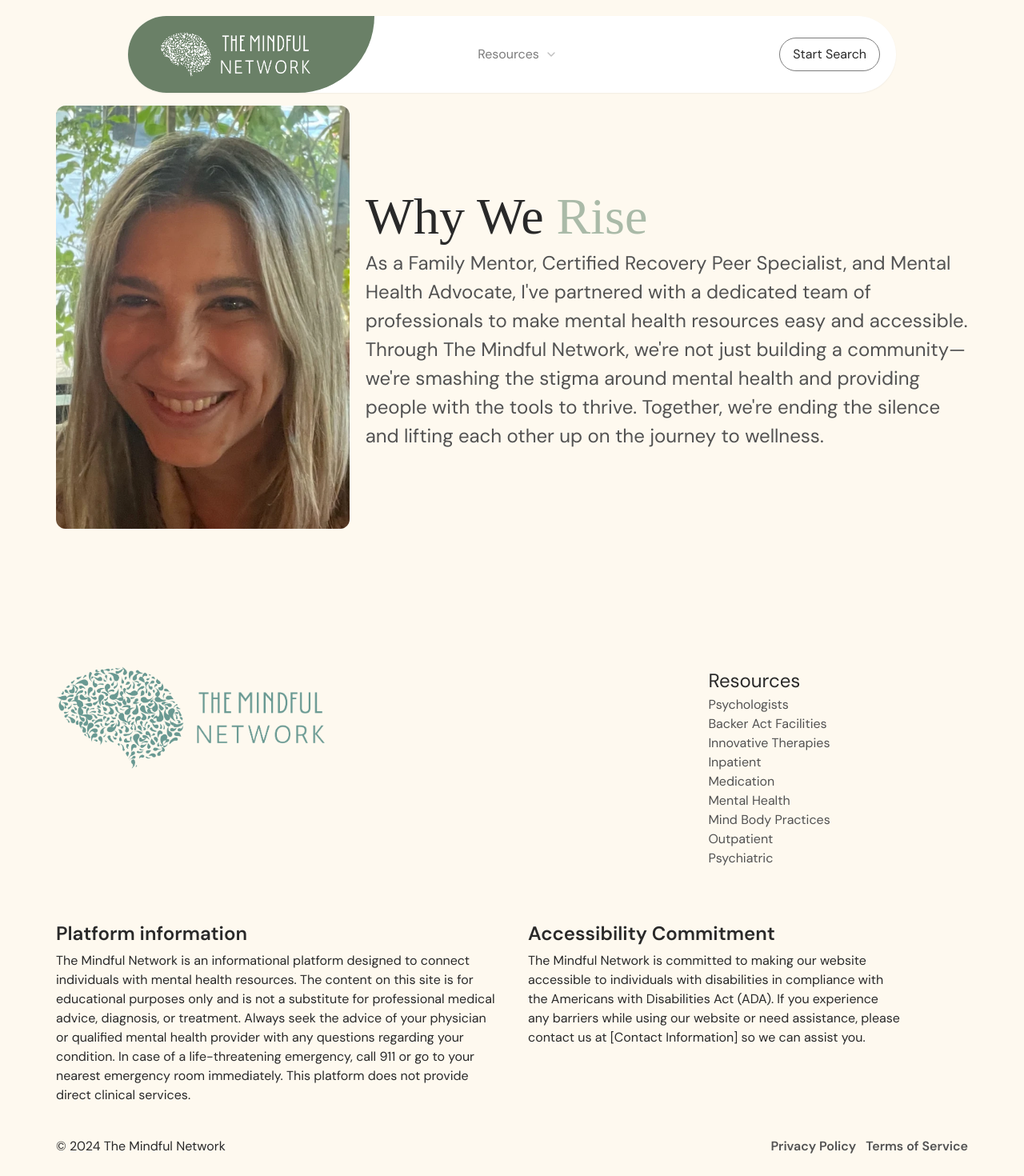
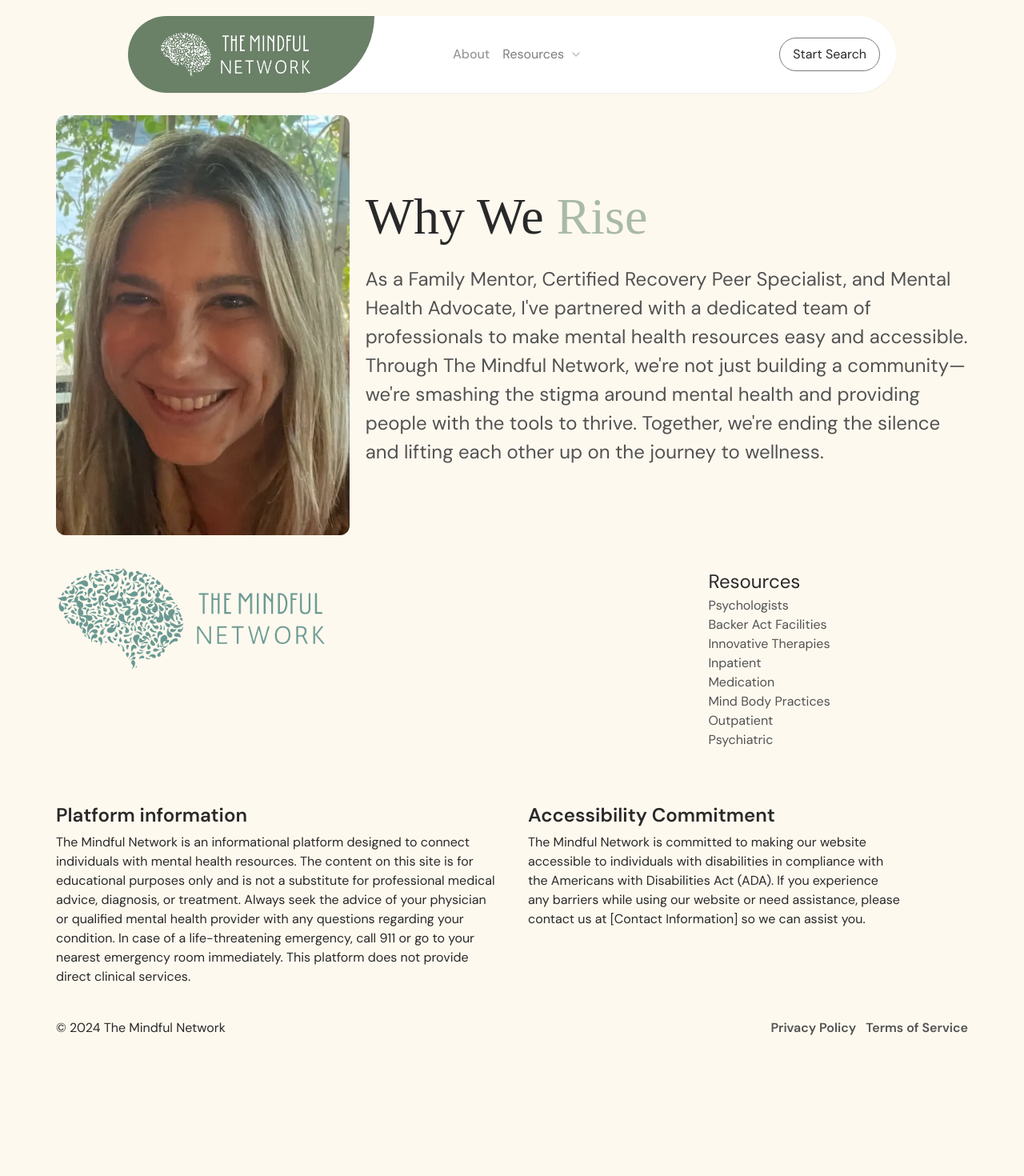
Before and after one commit to poreldeporte/mindful-network-official, a Next.js app in the folder client/: page /about in a window 1280 px wide. Shown: the top 1470 px of the page at 80% size. After the commit the page ends 1337 px from the top, so only its background shows below. Built offline with nearby package versions, Linux system fonts and the light colour scheme; a web font is replaced by a local one.

Commit message:
fix(client): mobile styles, topbar & footer path redirects

```diff
--- a/client/src/app/about/page.tsx
+++ b/client/src/app/about/page.tsx
@@ -9,19 +9,11 @@ export default function About() {
 			<Topbar />
 			<MobileTopBar />
 			<section
-				className="grid lg:grid-cols-12 items-center page-width gap-5"
+				className="grid grid-cols-1 lg:grid-cols-12 lg:items-center page-width gap-5 mt-24 lg:mt-36"
 				role="region"
 				aria-labelledby="about-hero-heading"
 			>
-				<div className="h-2/3 w-full lg:col-span-4">
-					<Image
-						src={AboutImage}
-						alt="Group of professionals working together at Mindful Network"
-						className="h-full w-full object-cover object-top rounded-xl"
-					/>
-				</div>
-
-				<div className="col-span-8">
+				<div className="lg:col-span-8 flex flex-col gap-5 order-1 lg:order-2">
 					<Typography
 						id="about-hero-heading"
 						className="font-antic"
@@ -46,6 +38,14 @@ export default function About() {
 						the silence and lifting each other up on the journey to wellness.
 					</Typography>
 				</div>
+
+				<div className="flex h-full w-full col-span-1 lg:col-span-4 order-2 lg:order-1">
+					<Image
+						src={AboutImage}
+						alt="Professional at Mindful Network"
+						className="h-full w-full object-cover object-top rounded-xl"
+					/>
+				</div>
 			</section>
 			<Footer />
 		</>
--- a/client/src/components/shared/Footer.tsx
+++ b/client/src/components/shared/Footer.tsx
@@ -30,11 +30,11 @@ export function Footer() {
 						<div className="flex flex-col">
 							{resources.map((resource) => {
 								return (
-									<a href={resource.path} key={resource.key}>
+									<Link href={resource.path} key={resource.key}>
 										<Typography color="darkGray" as="span" variant="small">
 											{resource.title}
 										</Typography>
-									</a>
+									</Link>
 								);
 							})}
 						</div>
--- a/client/src/components/shared/MobileTopBar.tsx
+++ b/client/src/components/shared/MobileTopBar.tsx
@@ -41,7 +41,7 @@ export function MobileTopBar() {
 						animate="open"
 						exit="closed"
 						variants={menuVariants}
-						className="absolute top-14 left-0 w-full bg-orange-50 page-width py-5 shadow-lg flex flex-col gap-2"
+						className="absolute top-20 left-0 w-full bg-orange-50 page-width py-5 shadow-lg flex flex-col gap-2"
 					>
 						<Typography variant="large" as="span" color="black">
 							Resources
--- a/client/src/components/shared/Topbar.tsx
+++ b/client/src/components/shared/Topbar.tsx
@@ -4,7 +4,7 @@ import { resources } from "@/lib/constants";
 import { MindfulIsotype, MindfulLogo } from "@/lib/images";
 import Image from "next/image";
 import Link from "next/link";
-import { useRouter } from "next/navigation";
+import { useRouter, usePathname } from "next/navigation";
 import { Button } from "../ui";
 
 import {
@@ -19,17 +19,14 @@ import {
 
 export function Topbar() {
 	const router = useRouter();
+	const pathname = usePathname();
 
 	const handleSelectChange = (value: string) => {
 		const selectedResource = resources.find(
 			(resource) => resource.title === value
 		);
 		if (selectedResource) {
-			router.push(
-				`/search?resource=${encodeURIComponent(
-					selectedResource.path.substring(1)
-				)}`
-			);
+			router.push(selectedResource.path);
 		}
 	};
 
@@ -53,9 +50,16 @@ export function Topbar() {
 				</Link>
 
 				<nav className="flex items-center justify-center space-x-4 pr-32 flex-1 flex-grow">
-					{/* <Link href="" className="text-green-400 font-bold">
+					<Link
+						href="/about"
+						className={`${
+							pathname === "/about"
+								? "text-gray-400 font-medium"
+								: "text-gray-500 font-normal"
+						}`}
+					>
 						About
-					</Link> */}
+					</Link>
 					<Select onValueChange={handleSelectChange}>
 						<SelectTrigger className="w-[100px] z-50 border-none text-gray-500 px-0">
 							<SelectValue placeholder="Resources" />
--- a/client/src/lib/constants.ts
+++ b/client/src/lib/constants.ts
@@ -23,47 +23,42 @@ export const resources = [
 	{
 		key: "psychologists",
 		title: "Psychologists",
-		path: "/psychologists",
+		path: "/search?resource=psychologists",
 	},
 	{
 		key: "backer-act-facilities",
 		title: "Backer Act Facilities",
-		path: "/backer-act-facilities",
+		path: "/search?resource=backer-act-facilities",
 	},
 	{
 		key: "innovative-therapies",
 		title: "Innovative Therapies",
-		path: "/innovative-therapies",
+		path: "/search?resource=innovative-therapies",
 	},
 	{
 		key: "inpatient",
 		title: "Inpatient",
-		path: "/inpatient",
+		path: "/search?resource=inpatient",
 	},
 	{
 		key: "medication",
 		title: "Medication",
-		path: "/medication",
-	},
-	{
-		key: "mental-health",
-		title: "Mental Health",
-		path: "/mental-health",
+		path: "/search?resource=medication",
 	},
 	{
 		key: "mind-body-practices",
 		title: "Mind Body Practices",
-		path: "/mind-body-practices",
+		path: "/search?resource=mind-body-practices",
 	},
 	{
 		key: "outpatient",
 		title: "Outpatient",
-		path: "/outpatient",
+		path: "/search?resource=outpatient",
 	},
 	{
 		key: "psychiatric",
 		title: "Psychiatric",
-		path: "/psychiatric",
+		path: "/search?resource=psychiatric",
 	},
 ];
 
--- a/client/src/models/insurances.model.ts
+++ b/client/src/models/insurances.model.ts
@@ -1,4 +1,4 @@
 export type insurances = {
-  id: string;
-  name: string;
+	id: string;
+	name: string;
 };
--- a/client/src/routes/search/components/search-wrapper/side-panel/Header.tsx
+++ b/client/src/routes/search/components/search-wrapper/side-panel/Header.tsx
@@ -39,7 +39,6 @@ const Header = ({
 	selectedTherapy,
 }: Props) => {
 	const [headerIsOpen, setHeaderIsOpen] = useState(true);
-
 	const toggleMenu = () => setHeaderIsOpen(!headerIsOpen);
 
 	return (
@@ -62,7 +61,6 @@ const Header = ({
 				Professionals in <span className="text-green-300">South Florida</span>
 			</Typography>
 
-			<AnimatePresence mode="wait">
 			<button
 				className="absolute bottom-0 left-1/2 -translate-x-1/2 translate-y-1/2 bg-white hover:bg-gray-100 border border-gray-100 rounded-full p-0.5 shadow-md"
 				title={headerIsOpen ? "Hide Menu" : "Show Menu"}
@@ -80,6 +78,7 @@ const Header = ({
 					aria-hidden="true"
 				/>
 			</button>
+			<AnimatePresence mode="wait">
 				{headerIsOpen && (
 					<motion.div
 						id="filter-menu"
```
Also changed, not shown: client/src/assets/images/mindful-about-image.webp, client/src/models/resources.model.ts (indentation only). Lines whose indentation alone changed are shown as unchanged.
